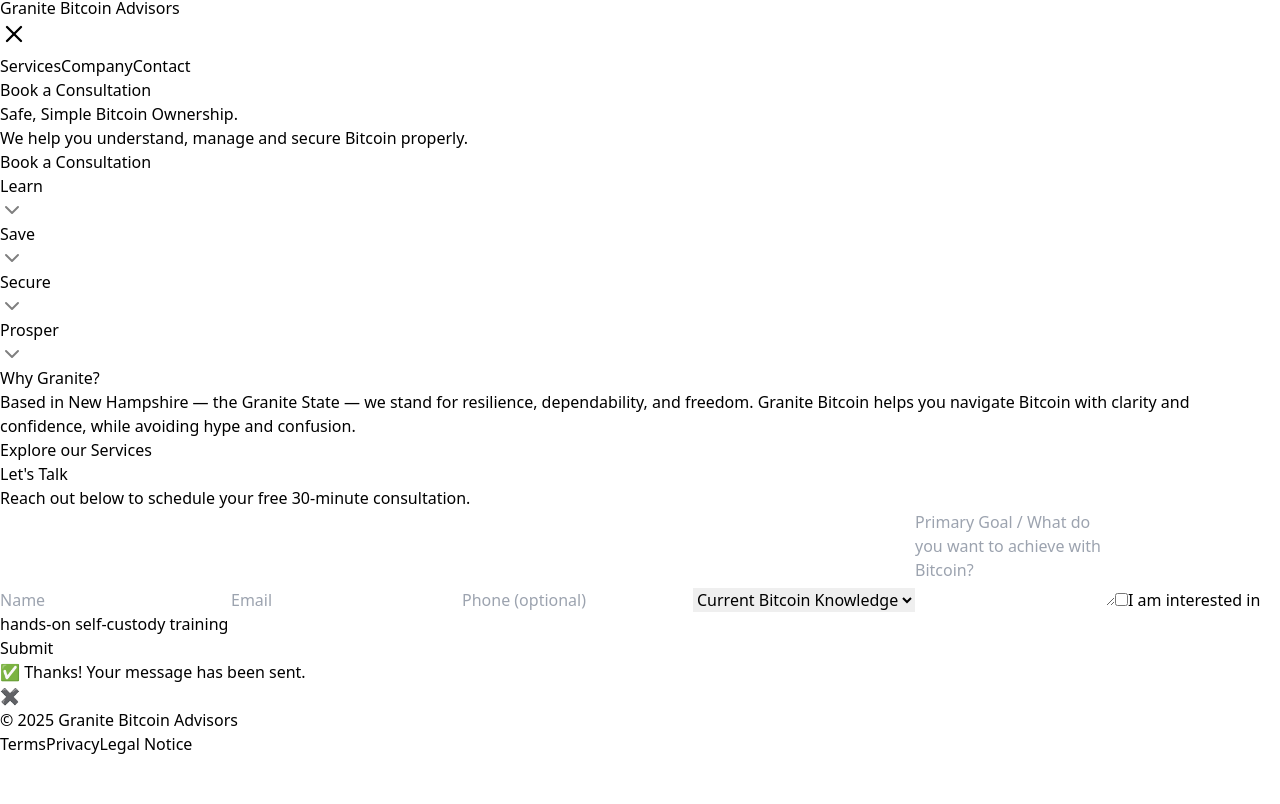
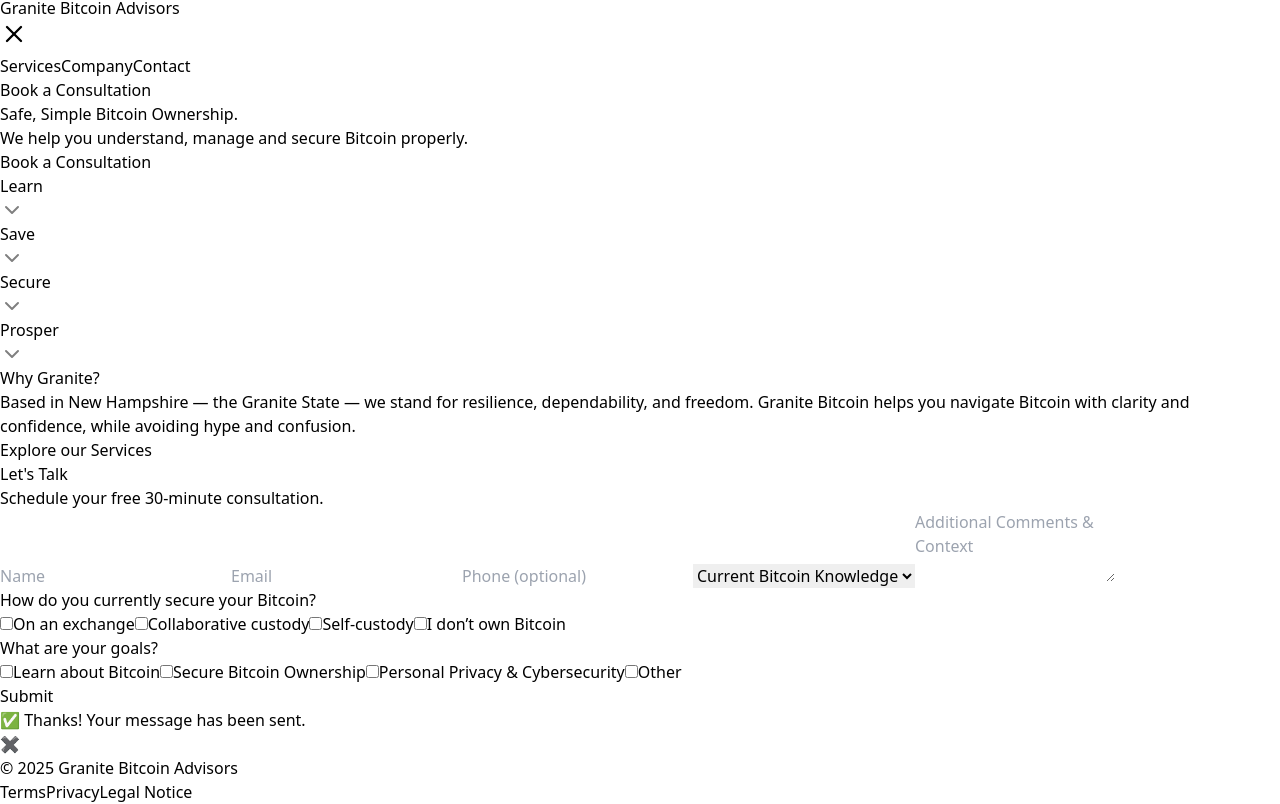
Before and after one commit to erikmartel/granite-bitcoin-site, a React (Vite) app: page / in a window 1280 px wide. Shown: the part 2646-3450 px from the top of the page. Before the commit the page ends 3402 px from the top, so only its background shows below. Built offline with nearby package versions, Linux system fonts and the light colour scheme; grey boxes are pictures that could not be loaded.

Commit message:
bookinForm updates and styling changes

```diff
--- a/src/App.jsx
+++ b/src/App.jsx
@@ -44,7 +44,7 @@
           </div>
 
           {/* Desktop nav */}
-          <nav className="hidden md:flex items-center space-x-7 text-black mr-5 text-lgtext-lg">
+          <nav className="hidden md:flex items-center space-x-7 text-black mr-5 ">
             <Link to="/services" className="font-serif hover:text-amber-600">
               Services
             </Link>
--- a/src/components/BookingForm.jsx
+++ b/src/components/BookingForm.jsx
@@ -20,7 +20,9 @@
 
     emailjs
       .sendForm(serviceID, adminTemplateID, form, publicKey)
-      .then(() => emailjs.sendForm(serviceID, autoReplyTemplateID, form, publicKey))
+      .then(() =>
+        emailjs.sendForm(serviceID, autoReplyTemplateID, form, publicKey)
+      )
       .then(() => {
         setSuccess(true);
         setSending(false);
@@ -38,22 +40,27 @@
     <section
       id="booking"
       className="relative w-full flex items-center justify-center px-6 py-24 bg-cover bg-center bg-no-repeat"
-
     >
-      {/* Overlay for readability */}
       <div className="absolute inset-0" />
 
-      <div className="relative max-w-3xl w-full mx-auto text-center -mt-20">
-        {/* Frosted Glass Card */}
+      <div className="relative max-w-4xl w-full mx-auto text-center -mt-20">
         <div className="bg-black/70 backdrop-blur-lg border border-white/20 rounded-2xl shadow-lg p-10 md:p-14 hover:bg-black/80 transition-all duration-300">
           <h3 className="text-4xl font-serif mb-4 text-white">Let's Talk</h3>
           <p className="text-gray-100 mb-8 max-w-xl mx-auto">
-            Reach out below to schedule your free 30-minute consultation.
+            Schedule your free 30-minute consultation.
           </p>
 
-          <form ref={formRef} onSubmit={handleSubmit} className="grid gap-4 text-left">
+          <form
+            ref={formRef}
+            onSubmit={handleSubmit}
+            className="grid gap-6 text-left"
+          >
             <input type="hidden" name="formType" value="Booking" />
 
+            {/* Two Columns */}
+            <div className="grid grid-cols-1 md:grid-cols-2 gap-8">
+              {/* LEFT COLUMN */}
+              <div className="flex flex-col gap-4">
                 <input
                   type="text"
                   name="name"
@@ -87,25 +94,108 @@
                   <option value="Intermediate">Intermediate</option>
                   <option value="Advanced">Advanced</option>
                 </select>
+                {/* Additional Comments */}
+            <textarea
+              name="additional_comments"
+              placeholder="Additional Comments & Context"
+              rows="3"
+              className="mt-2 p-3 rounded-lg bg-white/10 border border-white/20 text-white placeholder-gray-300 focus:outline-none focus:ring-2 focus:ring-amber-400"
+            ></textarea>
+              </div>
 
-            <textarea
-              name="goals"
-              placeholder="Primary Goal / What do you want to achieve with Bitcoin?"
-              rows="4"
-              required
-              className="p-3 rounded-lg bg-white/10 border border-white/20 text-white placeholder-gray-300 focus:outline-none focus:ring-2 focus:ring-amber-400"
-            ></textarea>
-
+              {/* RIGHT COLUMN */}
+              <div className="flex flex-col gap-4">
+                {/* Bitcoin Security */}
+                <div className="bg-white/5 rounded-lg p-4 border border-white/10">
+                  <p className="text-white font-medium mb-2">
+                    How do you currently secure your Bitcoin?
+                  </p>
+                  <label className="flex items-center space-x-2 text-white/90 mb-1">
+                    <input
+                      type="checkbox"
+                      name="bitcoin_security"
+                      value="On an exchange"
+                      className="accent-amber-500"
+                    />
+                    <span>On an exchange</span>
+                  </label>
+                  <label className="flex items-center space-x-2 text-white/90 mb-1">
+                    <input
+                      type="checkbox"
+                      name="bitcoin_security"
+                      value="Collaborative custody"
+                      className="accent-amber-500"
+                    />
+                    <span>Collaborative custody</span>
+                  </label>
+                  <label className="flex items-center space-x-2 text-white/90 mb-1">
+                    <input
+                      type="checkbox"
+                      name="bitcoin_security"
+                      value="Self-custody"
+                      className="accent-amber-500"
+                    />
+                    <span>Self-custody</span>
+                  </label>
                   <label className="flex items-center space-x-2 text-white/90">
                     <input
                       type="checkbox"
-                name="selfCustodyInterest"
-                value="Yes"
+                      name="bitcoin_security"
+                      value="I don't own Bitcoin"
                       className="accent-amber-500"
                     />
-              <span>I am interested in hands-on self-custody training</span>
+                    <span>I don’t own Bitcoin</span>
                   </label>
+                </div>
 
+                {/* Goals */}
+                <div className="bg-white/5 rounded-lg p-4 border border-white/10">
+                  <p className="text-white font-medium mb-2">
+                    What are your goals?
+                  </p>
+                  <label className="flex items-center space-x-2 text-white/90 mb-1">
+                    <input
+                      type="checkbox"
+                      name="goals_check"
+                      value="Learn about Bitcoin"
+                      className="accent-amber-500"
+                    />
+                    <span>Learn about Bitcoin</span>
+                  </label>
+                  <label className="flex items-center space-x-2 text-white/90 mb-1">
+                    <input
+                      type="checkbox"
+                      name="goals_check"
+                      value="Secure Bitcoin Ownership"
+                      className="accent-amber-500"
+                    />
+                    <span>Secure Bitcoin Ownership</span>
+                  </label>
+                  <label className="flex items-center space-x-2 text-white/90 mb-1">
+                    <input
+                      type="checkbox"
+                      name="goals_check"
+                      value="Personal Privacy & Cybersecurity"
+                      className="accent-amber-500"
+                    />
+                    <span>Personal Privacy & Cybersecurity</span>
+                  </label>
+                  <label className="flex items-center space-x-2 text-white/90">
+                    <input
+                      type="checkbox"
+                      name="goals_check"
+                      value="Other"
+                      className="accent-amber-500"
+                    />
+                    <span>Other</span>
+                  </label>
+                </div>
+              </div>
+            </div>
+
+
+
+            {/* Submit */}
             <div className="pt-2">
               <button
                 type="submit"
@@ -128,7 +218,9 @@
           }`}
           aria-hidden={!success}
         >
-          <div className="text-center w-full">✅ Thanks! Your message has been sent.</div>
+          <div className="text-center w-full">
+            ✅ Thanks! Your message has been sent.
+          </div>
           <button
             onClick={() => setSuccess(false)}
             className="absolute right-3 top-1/2 -translate-y-1/2 text-white hover:text-gray-200 font-bold"
--- a/src/components/ContactForm.jsx
+++ b/src/components/ContactForm.jsx
@@ -72,7 +72,7 @@
             />
 
             <textarea
-              name="message"
+              name="additional_comments"
               placeholder="Message"
               rows="5"
               required
--- a/src/components/Footer.jsx
+++ b/src/components/Footer.jsx
@@ -3,7 +3,7 @@
 
 export default function Footer(){
   return (
-    <footer className="py-6 text-center text-sm text-gray-500 bg-gray-50">
+    <footer className="py-6 text-center text-sm text-gray-500 bg-gray-200">
       <div className="max-w-4xl mx-auto px-4 flex flex-col md:flex-row justify-between items-center gap-3">
         <div>© {new Date().getFullYear()} Granite Bitcoin Advisors</div>
         <nav className="space-x-4">
--- a/src/components/ProcessTimeline.jsx
+++ b/src/components/ProcessTimeline.jsx
@@ -135,7 +135,7 @@
   };
 
   return (
-    <section className="pt-20 pb-10 bg-white" ref={containerRef}>
+    <section className="pt-20 pb-10 bg-gray-50" ref={containerRef}>
       <div className="max-w-7xl mx-auto px-6">
         <h2 className="text-4xl font-serif text-center mb-16 text-gray-900">
           Our Process
--- a/src/components/ServicesSection.jsx
+++ b/src/components/ServicesSection.jsx
@@ -11,9 +11,9 @@
       "Gain the knowledge and skills to truly own your bitcoin - without third parties. Understand Bitcoin's history, technology, and economic properties.",
     listTitle: "Discover:",
     listItems: [
-            "The function and byproducts of our current fiat monetary system",
+      "Core principles and properties of Bitcoin, self-custody, and operational security",
       "The history, evolution, and properties of money, and how Bitcoin fits into the picture",
-            "Core principles and properties of Bitcoin, self-custody, and operational security",
+      "The history, function, and byproducts of the current fiat monetary system",
     ],
     cta: "Start Learning",
   },
@@ -34,7 +34,7 @@
     word: "Secure",
     tagline: "Control and Protect Your Assets",
     description:
-            "Self-custody is one of the most important Bitcoin properties. We provide personalized training that ensures your Bitcoin remains yours, regardless of market, hardware, or life events.",
+      "The ability to self-custody is one of the most important features of Bitcoin. We provide personalized training that ensures your Bitcoin remains yours, regardless of market, hardware, or life events.",
     listTitle: "Guidance on:",
     listItems: [
       "Initial, secure self-custody setup",
@@ -89,12 +89,18 @@
   };
 
   return (
-        <section className="py-20 bg-white text-black relative" ref={containerRef}>
+    <section className="py-20 bg-white relative overflow-hidden" ref={containerRef}>
       <div className="max-w-6xl mx-auto px-6">
-                {/* Word Buttons */}
-                <div className="flex flex-wrap justify-center lg:justify-between gap-y-6">
+        {/* Words */}
+        <div className="flex flex-wrap justify-center lg:justify-between gap-y-6 relative">
           {pillars.map((p, i) => (
-                        <div key={p.word} id={`pillar-${i}`} className="flex flex-col items-center w-full md:w-auto">
+            <motion.div
+              key={p.word}
+              id={`pillar-${i}`}
+              className={`flex flex-col items-center w-full md:w-auto transition-all duration-500 ${
+                active !== null && active !== i ? "opacity-40 blur-[1px]" : "opacity-100 blur-0"
+              }`}
+            >
               <button
                 onClick={() => handleClick(i)}
                 onKeyDown={(e) => {
@@ -110,14 +116,15 @@
               >
                 {p.word}{" "}
                 <ChevronDown
-                                    className={`inline-block ml-1 transition-transform duration-300 ${active === i ? "rotate-180" : "rotate-0"
+                  className={`inline-block ml-1 transition-transform duration-300 ${
+                    active === i ? "rotate-180" : "rotate-0"
                   }`}
                   size={24}
                   color="gray"
                 />
               </button>
 
-                            {/* Mobile Panel */}
+              {/* Mobile Detail Panel */}
               <AnimatePresence initial={false}>
                 {active === i && (
                   <motion.div
@@ -127,10 +134,10 @@
                     transition={{ duration: 0.5, ease: "easeOut" }}
                     className="w-full mt-4 lg:hidden"
                   >
-                                        <div className="bg-white/95 backdrop-blur-sm rounded-2xl border border-gray-200 shadow-xl p-6 text-left text-gray-800 relative">
+                    <div className="bg-white/10 backdrop-blur-lg rounded-2xl border border-white/20 shadow-2xl p-6 text-left text-gray-100 relative transition-all duration-300">
                       <button
                         onClick={() => setActive(null)}
-                                                className="absolute top-4 right-4 text-gray-500 hover:text-gray-700 transition"
+                        className="absolute top-4 right-4 text-gray-300 hover:text-gray-100 transition"
                         aria-label="Close section"
                       >
                         <ChevronUp size={28} />
@@ -138,11 +145,11 @@
 
                       <div className="grid grid-cols-1 sm:grid-cols-2 gap-6">
                         <div>
-                                                    <h3 className="text-2xl font-semibold mb-3 text-gray-900">{p.tagline}</h3>
-                                                    <p className="text-base mb-6 text-gray-700">{p.description}</p>
+                          <h3 className="text-2xl font-semibold mb-3 text-black">{p.tagline}</h3>
+                          <p className="text-base mb-6 text-gray-800">{p.description}</p>
                           <Link
                             to="/booking"
-                                                        className="inline-block bg-[#F7931A] hover:bg-amber-600 text-white font-semibold px-5 py-2 rounded-lg shadow-md transition"
+                            className="inline-block bg-[#F7931A] hover:bg-amber-600 text-white font-semibold px-5 py-2 rounded-lg shadow transition-transform duration-200 hover:scale-[1.02]"
                           >
                             {p.cta}
                           </Link>
@@ -150,8 +157,8 @@
 
                         {p.listItems && (
                           <div>
-                                                        <h4 className="text-lg font-semibold mb-2 text-gray-900">{p.listTitle}</h4>
-                                                        <ul className="list-disc list-outside pl-5 space-y-2 text-gray-700 leading-relaxed">
+                            <h4 className="text-lg font-semibold mb-2 text-black">{p.listTitle}</h4>
+                            <ul className="list-disc list-outside pl-5 space-y-2 text-gray-800 leading-relaxed">
                               {p.listItems.map((item, idx) => (
                                 <li key={idx}>{item}</li>
                               ))}
@@ -160,31 +167,30 @@
                         )}
                       </div>
                     </div>
-
-
                   </motion.div>
                 )}
               </AnimatePresence>
-                        </div>
+            </motion.div>
           ))}
         </div>
 
-                {/* Desktop Panel */}
+        {/* Desktop Detail Panel */}
         <AnimatePresence initial={false}>
           {active !== null && (
             <motion.div
-                            layout
               key="desktop-panel"
               initial={{ opacity: 0, y: -10, height: 0 }}
               animate={{ opacity: 1, y: 0, height: "auto" }}
               exit={{ opacity: 0, y: -10, height: 0 }}
               transition={{ duration: 0.45, ease: "easeOut" }}
-                            className="hidden lg:block mt-10"
+              className="hidden lg:block mt-10 relative"
             >
-                            <div className="relative bg-white/95 backdrop-blur-sm rounded-2xl border border-gray-200 shadow-2xl p-10 text-left text-gray-800">
+              <div className="absolute -top-2 left-1/2 -translate-x-1/2 w-24 h-2 bg-gradient-to-r from-transparent via-gray-300/60 to-transparent blur-sm" />
+
+              <div className="bg-white/10 backdrop-blur-lg rounded-2xl border border-white/20 shadow-2xl p-10 text-gray-100 relative">
                 <button
                   onClick={() => setActive(null)}
-                                    className="absolute top-4 right-4 text-gray-500 hover:text-gray-700 transition"
+                  className="absolute top-4 right-4 text-gray-300 hover:text-gray-100 transition"
                   aria-label="Close section"
                 >
                   <ChevronUp size={28} />
@@ -192,11 +198,13 @@
 
                 <div className="grid grid-cols-2 gap-10">
                   <div>
-                                        <h3 className="text-2xl font-semibold mb-3 text-gray-900">{pillars[active].tagline}</h3>
-                                        <p className="text-base mb-6 text-gray-700 max-w-3xl">{pillars[active].description}</p>
+                    <h3 className="text-2xl font-semibold mb-3 text-black">{pillars[active].tagline}</h3>
+                    <p className="text-base mb-6 text-gray-800 max-w-3xl">
+                      {pillars[active].description}
+                    </p>
                     <Link
                       to="/booking"
-                                            className="inline-block bg-[#F7931A] hover:bg-amber-600 text-white font-semibold px-5 py-2 rounded-lg shadow-md transition"
+                      className="inline-block bg-[#F7931A] hover:bg-amber-600 text-white font-semibold px-5 py-2 rounded-lg shadow transition-transform duration-200 hover:scale-[1.02]"
                     >
                       {pillars[active].cta}
                     </Link>
@@ -204,10 +212,10 @@
 
                   {pillars[active].listItems && (
                     <div>
-                                            <h4 className="text-lg font-semibold mb-2 text-gray-900">
+                      <h4 className="text-lg font-semibold mb-2 text-black">
                         {pillars[active].listTitle}
                       </h4>
-                                            <ul className="list-disc list-outside pl-5 space-y-2 text-gray-700 leading-relaxed">
+                      <ul className="list-disc list-outside pl-5 space-y-2 text-gray-800 leading-relaxed">
                         {pillars[active].listItems.map((item, idx) => (
                           <li key={idx}>{item}</li>
                         ))}
@@ -216,12 +224,10 @@
                   )}
                 </div>
               </div>
-
             </motion.div>
           )}
         </AnimatePresence>
       </div>
-
     </section>
   );
 }
--- a/src/pages/Company.jsx
+++ b/src/pages/Company.jsx
@@ -25,7 +25,7 @@
     {
       icon: <Lock className="w-8 h-8 text-white mx-auto mb-4" />,
       title: "Privacy & Autonomy",
-      desc: "You maintain full confidentiality and control. We never observe, handle, or inquire about your holdings. Our role is to guide, not to manage.",
+      desc: "You maintain full confidentiality and control. We never observe, touch, or inquire about your holdings. Our role is to guide, not to manage.",
     },
     {
       icon: <Eye className="w-8 h-8 text-white mx-auto mb-4" />,
@@ -61,7 +61,7 @@
     <div className="bg-black/60 backdrop-blur-lg border border-white/20 rounded-2xl shadow-lg p-10 md:p-14 hover:bg-black/80 transition-all duration-300">
       <h1 className="text-4xl md:text-5xl font-serif mb-6 text-white">Our Mission</h1>
       <p className="text-lg md:text-xl text-gray-100 mb-4">
-        At Granite Bitcoin, our mission is to empower you to own Bitcoin the way it was meant to be owned—without risky reliance on third-parties.
+        At Granite Bitcoin, our mission is to empower you to use and own Bitcoin the way it was meant to be — without risky reliance on third-parties.
       </p>
       <p className="text-lg md:text-xl text-gray-100">
         Through high-signal education and proven practices, we make self-custody simple and secure, so you can preserve your wealth with true independence.
@@ -156,7 +156,7 @@
         <div className="max-w-4xl mx-auto px-6">
           <h2 className="text-3xl font-serif mb-4">Ready to strengthen your foundation?</h2>
           <p className="text-gray-700 mb-8">
-            Start your Bitcoin journey with guidance grounded in trust, clarity, and security.
+          Take true ownership of your bitcoin with guidance grounded in clarity, security, and independence.
           </p>
           <Link
             to="/booking"
--- a/src/pages/Home.jsx
+++ b/src/pages/Home.jsx
@@ -115,7 +115,7 @@
         viewport={{ once: true }}
       >
         <div className="max-w-6xl mx-auto px-6">
-          <div className="max-w-3xl mx-auto">
+          <div className="max-w-4xl mx-auto">
             <BookingForm />
           </div>
         </div>
--- a/src/pages/Services.jsx
+++ b/src/pages/Services.jsx
@@ -132,9 +132,9 @@
         viewport={{ once: true }}
       >
         <div className="max-w-4xl mx-auto px-6">
-          <h2 className="text-3xl font-serif mb-4">Ready to strengthen your foundation?</h2>
+          <h2 className="text-3xl font-serif mb-4">Ready to take full control?</h2>
           <p className="text-gray-700 mb-8">
-            Start your Bitcoin journey with guidance grounded in trust, clarity, and security.
+          Take true ownership of your bitcoin with guidance grounded in clarity, security, and independence.
           </p>
           <Link
             to="/booking"
```
Lines whose indentation alone changed are shown as unchanged.
